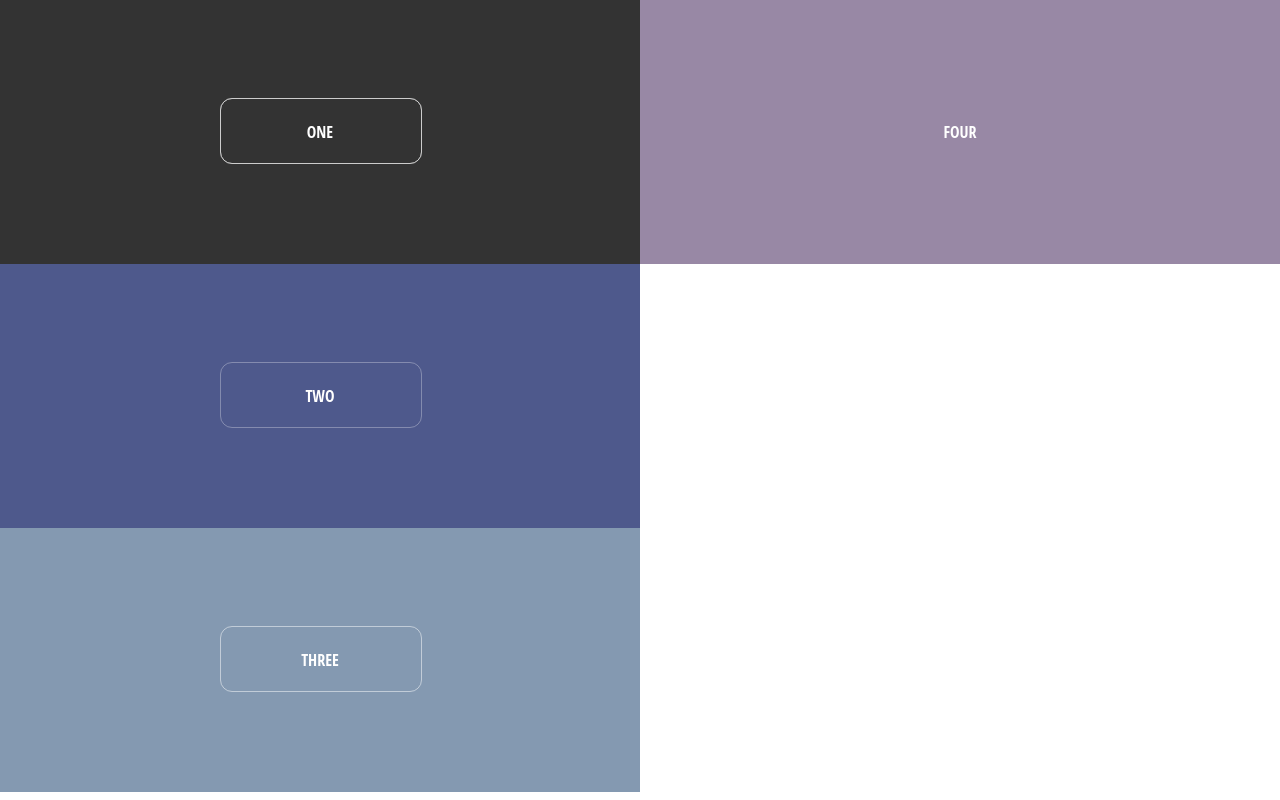
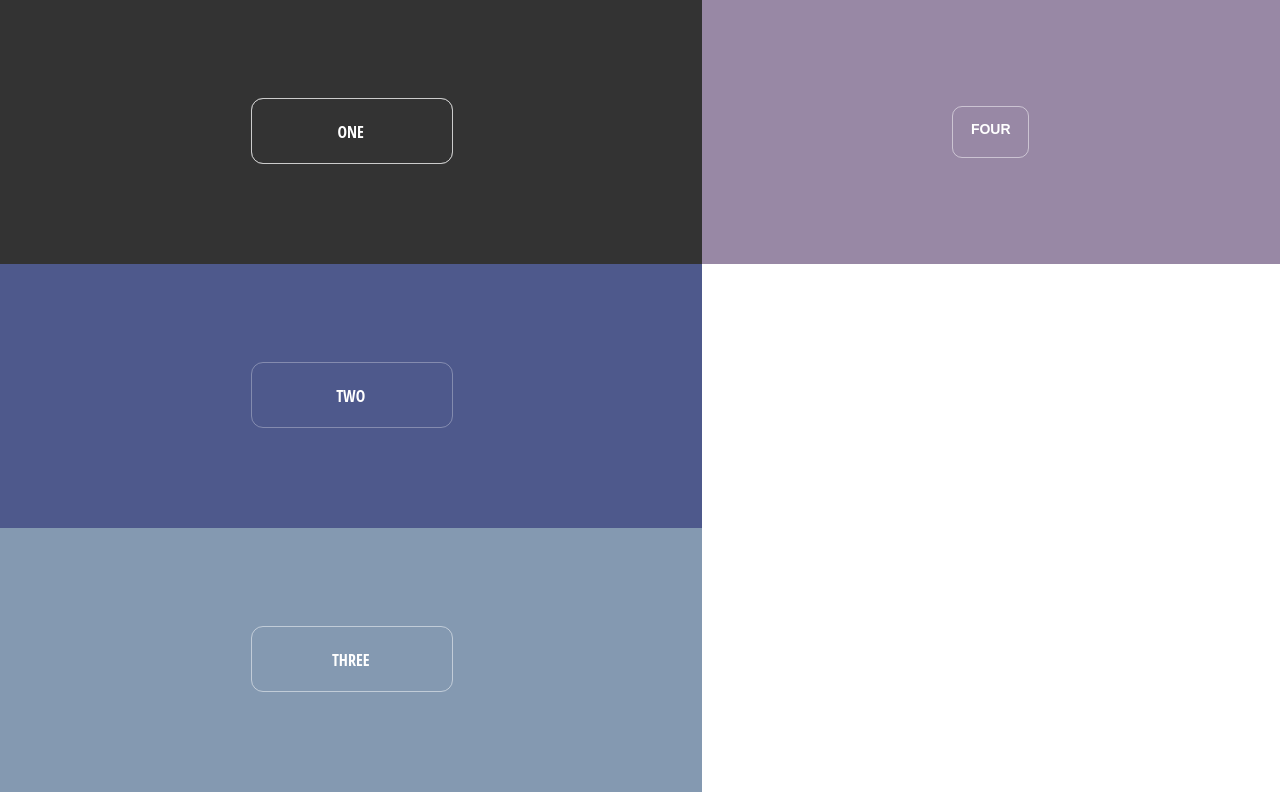
Before and after one commit to HuemanTarget/button-options, a plain HTML site: page index.html in a window 1280 px wide. Drawn offline with Linux system fonts and the light colour scheme.

Commit message:
add and style button four

```diff
--- a/style.css
+++ b/style.css
@@ -182,3 +182,62 @@ div[class*='container'] {
   opacity: 0;
   cursor: pointer;
 }
+
+/*
+ BUTTON FOUR
+*/
+
+.btn-four {
+  display: block;
+  width: 75px;
+  height: 50px;
+  border: 1px solid rgba(255, 255, 255, 0.5);
+  border-radius: 10px;
+  overflow: hidden;
+  transition: all 0.5s;
+}
+
+.btn-four:hover {
+  width: 50px;
+  border: 1px solid rgba(255, 255, 255, 0.5);
+  transform: rotate(-90deg);
+  cursor: pointer;
+  transition: all 0.5s;
+}
+
+.button4-content {
+  display: block;
+  position: relative;
+  width: 75px;
+  height: 50px;
+  font-family: arial;
+  color: rgba(255, 255, 255, 1);
+  font-weight: bold;
+  font-size: 14px;
+  line-height: 45px;
+  white-space: none;
+  left: 0px;
+  transition: all 0.5s;
+}
+
+.btn-four:hover .button4-content {
+  left: -103px;
+  transition: all 0.5s;
+}
+
+.button4-content:after {
+  position: absolute;
+  width: 75px;
+  height: 50px;
+  top: -1px;
+  left: 93px;
+  content: '(:';
+  font-size: 45px;
+  color: rgba(255, 255, 255, 1);
+}
+
+.btn-four:active .button4-content:after {
+  content: '♥';
+  transform: rotate(90deg);
+  top: 0px;
+}
```
